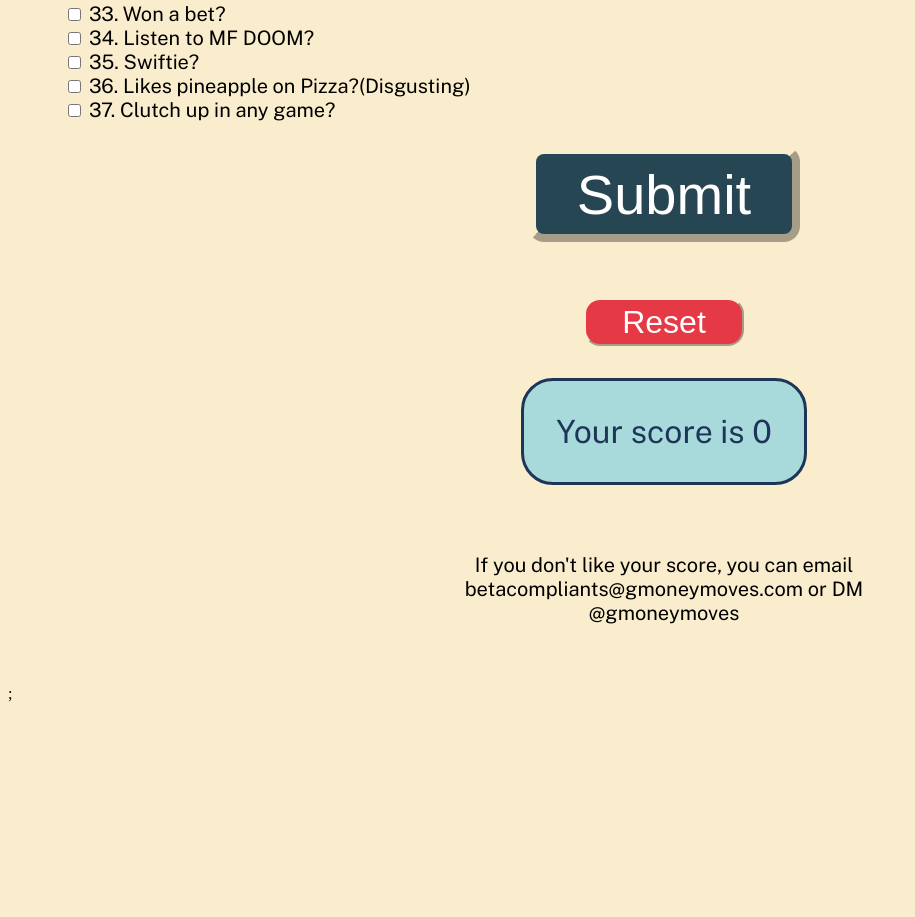
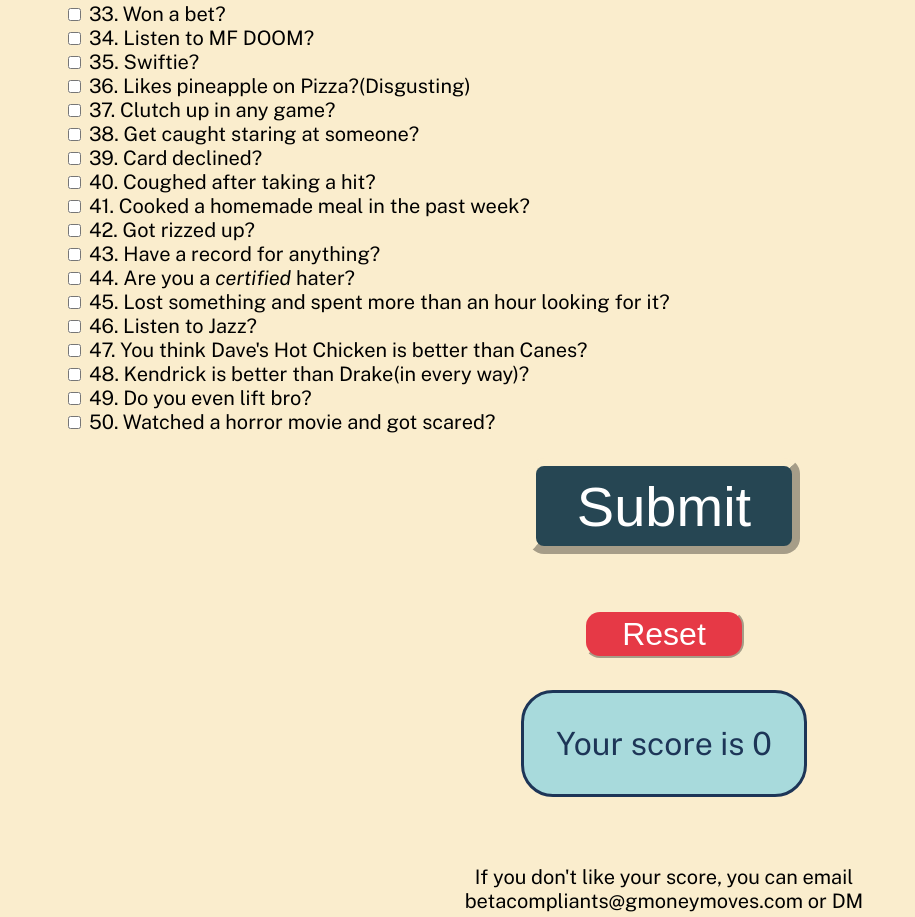
Before and after one commit to thisguyblink/AuraCalcuator, a SvelteKit app in the folder auracalc/: page / in a window 1280 px wide. Shown: the part 1203-2120 px from the top of the page, without its empty margins (0-915 px from the left). Before the commit the page ends 1914 px from the top, so only its background shows below. Built offline with nearby package versions, Linux system fonts and the light colour scheme; a web font is replaced by a local one.

Commit message:
Finished all 50 questions

```diff
--- a/auracalc/src/routes/+page.svelte
+++ b/auracalc/src/routes/+page.svelte
@@ -2,7 +2,7 @@
     import alpha from '$lib/assets/alpha wolf.jpeg';
     import beta from '$lib/assets/beta wolf.gif';
     import tape from '$lib/assets/tape texture.png';
-    const values = [-50, 100, 150, -50, -25, -100, -150, -250, 500, 50, 200, -300, 50, 250, 75, 100, -300, -50, 100, -125, -200, 150, 75, 50, -1000, -200, 50, -150, 300, 2000, 200, -300, 325, 5000, 1, -2000, 800];
+    const values = [-50, 100, 150, -50, -25, -100, -150, -250, 500, 50, 200, -300, 50, 250, 75, 100, -300, -50, 100, -125, -200, 150, 75, 50, -1000, -200, 50, -150, 300, 2000, 200, -300, 325, 5000, 1, -2000, 800, -100, -50, -125, 50, 500, 2000, -30, -500, 350, 100, 1500, 225, -1250];
     let out = 'Cowabunga';
     let total = 0;
     let dialog;
@@ -167,7 +167,45 @@
          <input type="checkbox" id="q36" on:change={() => checks[36] = !checks[36]} checked={checks[36]}>
          <label for="q36">37. Clutch up in any game?</label>
          <br>
-
+         <input type="checkbox" id="q37" on:change={() => checks[37] = !checks[37]} checked={checks[37]}>
+         <label for="q37">38. Get caught staring at someone?</label>
+         <br>
+         <input type="checkbox" id="q38" on:change={() => checks[38] = !checks[38]} checked={checks[38]}>
+         <label for="q38">39. Card declined?</label>
+         <br>
+         <input type="checkbox" id="q39" on:change={() => checks[39] = !checks[39]} checked={checks[39]}>
+         <label for="q39">40. Coughed after taking a hit?</label>
+         <br>
+         <input type="checkbox" id="q40" on:change={() => checks[40] = !checks[40]} checked={checks[40]}>
+         <label for="q40">41. Cooked a homemade meal in the past week?</label>
+         <br>
+         <input type="checkbox" id="q41" on:change={() => checks[41] = !checks[41]} checked={checks[41]}>
+         <label for="q41">42. Got rizzed up?</label>
+         <br>
+         <input type="checkbox" id="q42" on:change={() => checks[42] = !checks[42]} checked={checks[42]}>
+         <label for="q42">43. Have a record for anything?</label>
+         <br>
+         <input type="checkbox" id="q43" on:change={() => checks[43] = !checks[43]} checked={checks[43]}>
+         <label for="q43">44. Are you a <i>certified</i> hater?</label>
+         <br>
+         <input type="checkbox" id="q44" on:change={() => checks[44] = !checks[44]} checked={checks[44]}>
+         <label for="q44">45. Lost something and spent more than an hour looking for it?</label>
+         <br>
+         <input type="checkbox" id="q45" on:change={() => checks[45] = !checks[45]} checked={checks[45]}>
+         <label for="q45">46. Listen to Jazz?</label>
+         <br>
+         <input type="checkbox" id="q46" on:change={() => checks[46] = !checks[46]} checked={checks[46]}>
+         <label for="q46">47. You think Dave's Hot Chicken is better than Canes?</label>
+         <br>
+         <input type="checkbox" id="q47" on:change={() => checks[47] = !checks[47]} checked={checks[47]}>
+         <label for="q47">48. Kendrick is better than Drake(in every way)?</label>
+         <br>
+         <input type="checkbox" id="q48" on:change={() => checks[48] = !checks[48]} checked={checks[48]}>
+         <label for="q48">49. Do you even lift bro?</label>
+         <br>
+         <input type="checkbox" id="q49" on:change={() => checks[49] = !checks[49]} checked={checks[49]}>
+         <label for="q49">50. Watched a horror movie and got scared?</label>
+         <br>
         <br>
         <div class="buttons">
             <button type="button" id="submit" on:click={() => {
```
